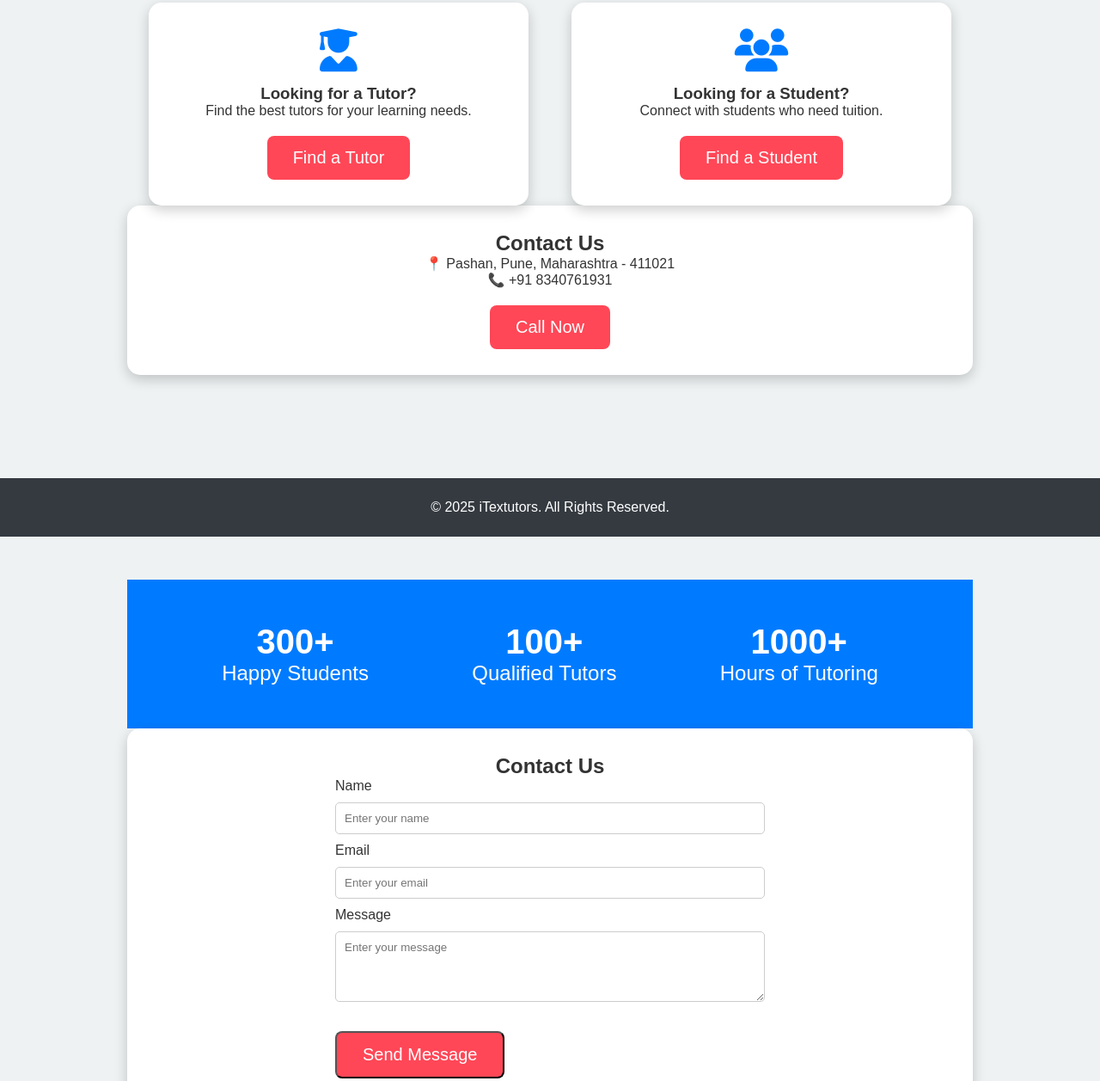
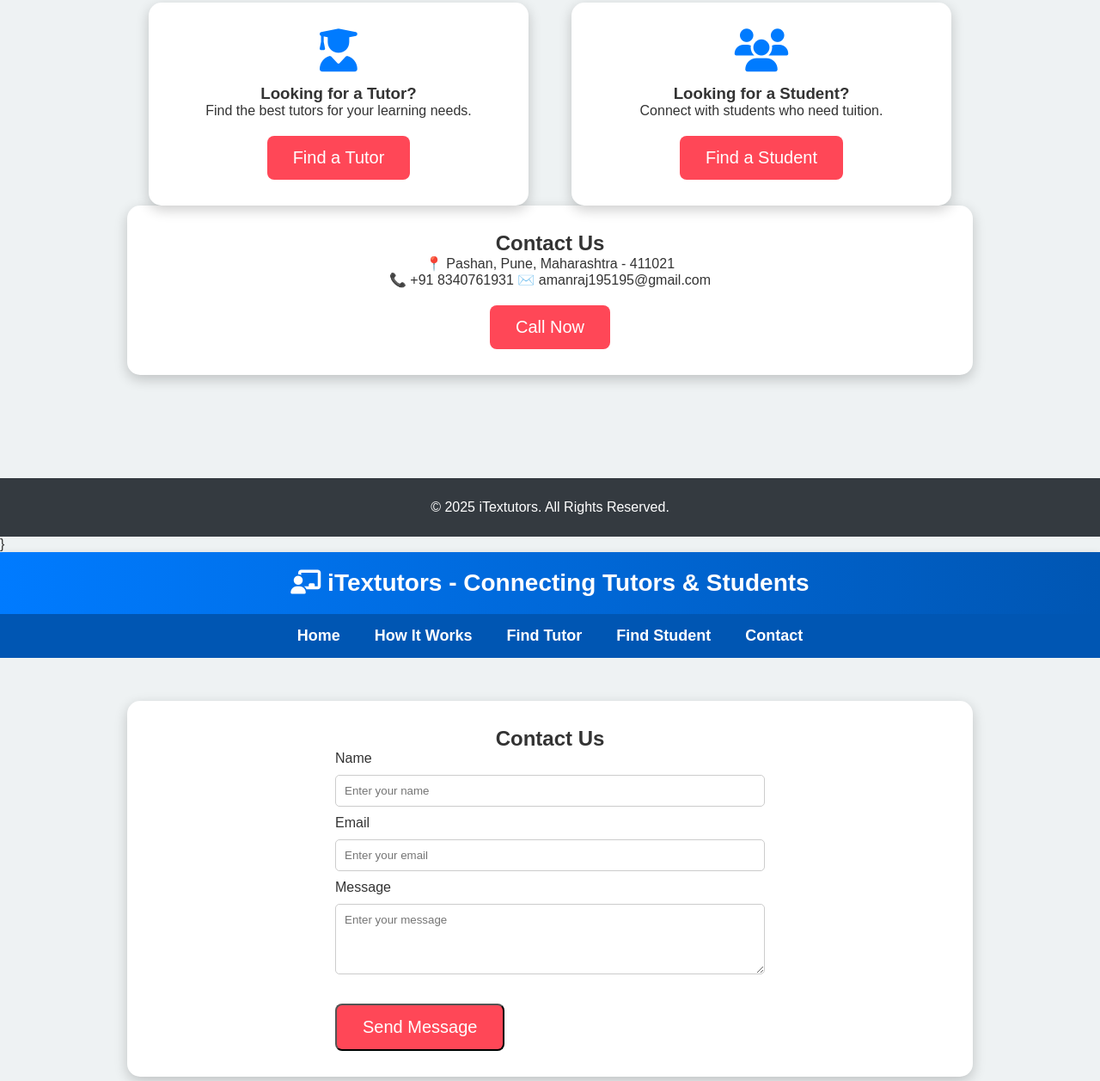
Before and after one commit to amanR-19/iTextuors-website, a plain HTML site: page index.html in a window 1280 px wide. Shown: the part 559-1816 px from the top of the page at 86% size. Drawn offline with Linux system fonts and the light colour scheme.

Commit message:
Add files via upload

```diff
--- a/index.html
+++ b/index.html
@@ -74,26 +74,6 @@
         }
         .dark-mode .section {
             background: #333;
-
-
-        }
-        .stats-container {
-            display: flex;
-            justify-content: space-around;
-            background: #007bff;
-            padding: 50px;
-            color: white;
-        }
-        .stat-box {
-            text-align: center;
-            font-size: 24px;
-        }
-        .stat-number {
-            font-size: 40px;
-            font-weight: bold;
-
-
-
 
 
         }
@@ -181,8 +161,6 @@
         }
     </style>
 </head>
-
-
 <body>
     <header>
         <i class="fas fa-chalkboard-teacher"></i> iTextutors - Connecting Tutors & Students
@@ -224,7 +202,8 @@
         <div class="section" id="contact">
             <h2>Contact Us</h2>
             <p>📍 Pashan, Pune, Maharashtra - 411021<br>
-               📞 +91 8340761931</p>
+               📞 +91 8340761931
+               ✉️ amanraj195195@gmail.com </p>
             <a href="tel:+918340761931" class="cta-button">Call Now</a>
         </div>
     </div>
@@ -235,26 +214,22 @@
 
 
 
-
+ }
+    </style>
+</head>
 <body>
     <button class="toggle-btn" onclick="toggleDarkMode()">Toggle Dark Mode</button>
-
-
-   <div class="container">
-        <div class="stats-container">
-            <div class="stat-box">
-                <div class="stat-number">300+</div>
-                <p>Happy Students</p>
-            </div>
-            <div class="stat-box">
-                <div class="stat-number">100+</div>
-                <p>Qualified Tutors</p>
-            </div>
-            <div class="stat-box">
-                <div class="stat-number">1000+</div>
-                <p>Hours of Tutoring</p>
-            </div>
-        </div>
+    <header>
+        <i class="fas fa-chalkboard-teacher"></i> iTextutors - Connecting Tutors & Students
+    </header>
+    <nav>
+        <a href="#home">Home</a>
+        <a href="#how-it-works">How It Works</a>
+        <a href="#find-tutor">Find Tutor</a>
+        <a href="#find-student">Find Student</a>
+        <a href="#contact">Contact</a>
+    </nav>
+    <div class="container">
         <div class="section" id="contact">
             <h2>Contact Us</h2>
             <div class="form-container">
@@ -270,7 +245,9 @@
             </div>
         </div>
     </div>
-
+    <footer>
+        &copy; 2025 iTextutors. All Rights Reserved.
+    </footer>
     <script>
         function toggleDarkMode() {
             document.body.classList.toggle("dark-mode");
```
